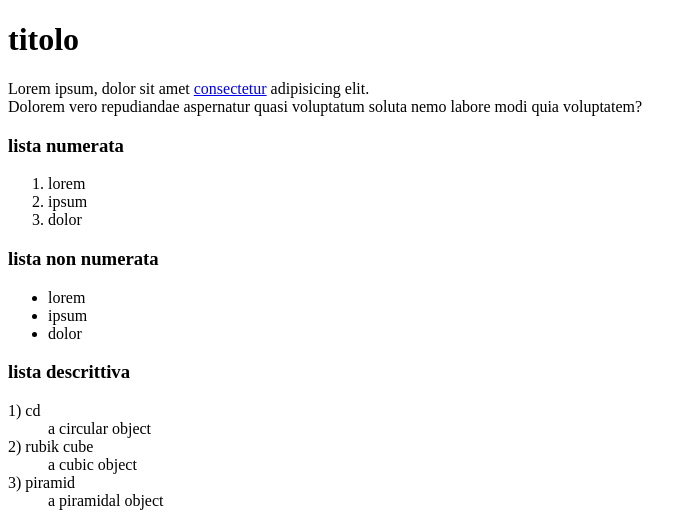
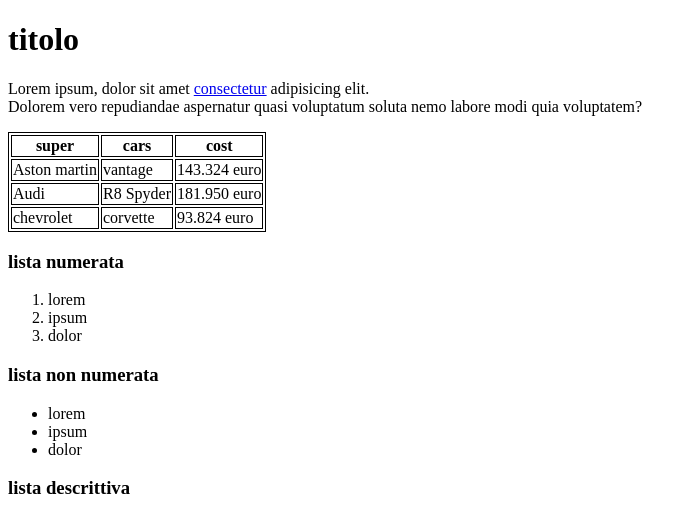
Before and after one commit to Valemagnum02/MiaTech, a plain HTML site: page index.html in a window 1280 px wide. Shown: the top 512 px of the page, without its empty margins (0-697 px from the left). Drawn offline with Linux system fonts and the light colour scheme.

Commit message:
feat: add table super cars

```diff
--- a/index.html
+++ b/index.html
@@ -9,8 +9,37 @@
 <body>
     <h1>titolo</h1>
     <p> Lorem ipsum, dolor sit amet <a href="https://www.google.com/" target="_blank">consectetur</a> adipisicing elit. <br> Dolorem vero repudiandae aspernatur quasi voluptatum soluta nemo labore modi quia voluptatem?</p>
+<style>
+    table, tr, th, td{
+        border: 1px solid black;
+    }
+</style>
+ <table>
+    <tr>
+     <th>super</th>
+     <th>cars</th>
+     <th>cost</th>
+    </tr>
+     <tr>
+      <td>Aston martin</td>
+      <td>vantage</td>
+      <td>143.324 euro</td>
+     </tr>
+    <tr>
+      <td>Audi</td>
+      <td>R8 Spyder</td>
+      <td>181.950 euro</td>
+    </tr>
+    <tr>
+     <td>chevrolet</td>
+     <td>corvette</td>
+     <td>93.824 euro</td>
+    </tr>
+</table>
 
-<h3> lista numerata</h3>
+
+
+ <h3> lista numerata</h3>
     <ol>
     <li>lorem</li>
     <li>ipsum</li>
```
